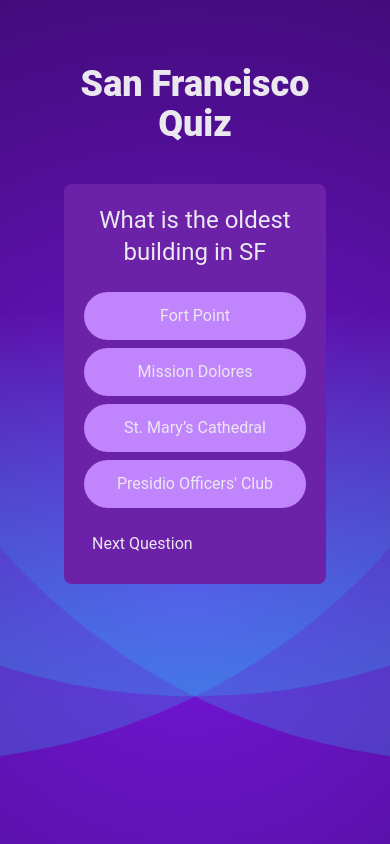
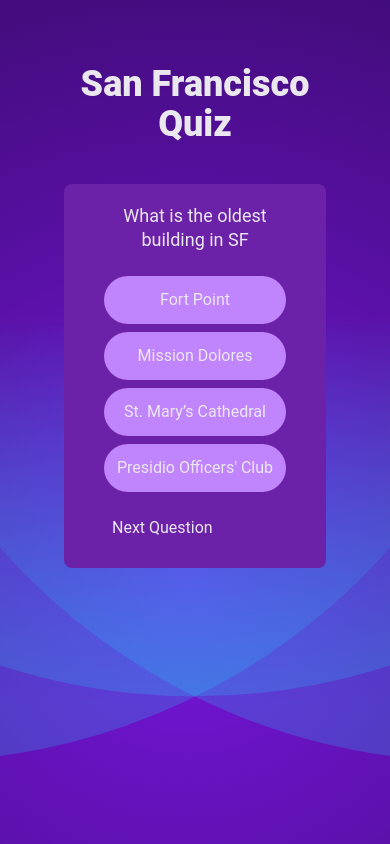
Before and after one commit to SourceSailor/SF-Quiz, a React (Vite) app in the folder quiz-project/: page / in a window 390 px wide. Both pictures are taken after a click on the button "Start Quiz". Built offline with nearby package versions, Linux system fonts and the light colour scheme.

Commit message:
More mobile updates

```diff
--- a/quiz-project/src/components/QuizCard.jsx
+++ b/quiz-project/src/components/QuizCard.jsx
@@ -13,8 +13,10 @@ const QuizCard = ({
   );
 
   return (
-    <div className="flex flex-col m-auto px-5 md:px-8 py-5  w-full md:w-[70%] rounded-lg bg-purple-800 justify-center">
-      <h4 className="mb-5 text-2xl">{quizQuestion}</h4>
+    <div className="flex flex-col m-auto px-10 md:px-8 py-5 w-full md:w-[70%] rounded-lg bg-purple-800 justify-center">
+      <h4 className="mb-5 text-lg md:text-2xl leading-6 md:leading-8">
+        {quizQuestion}
+      </h4>
 
       {/* Displaying the correct answer if incorrect */}
       {currentPlayerAnswer !== undefined &&
```
